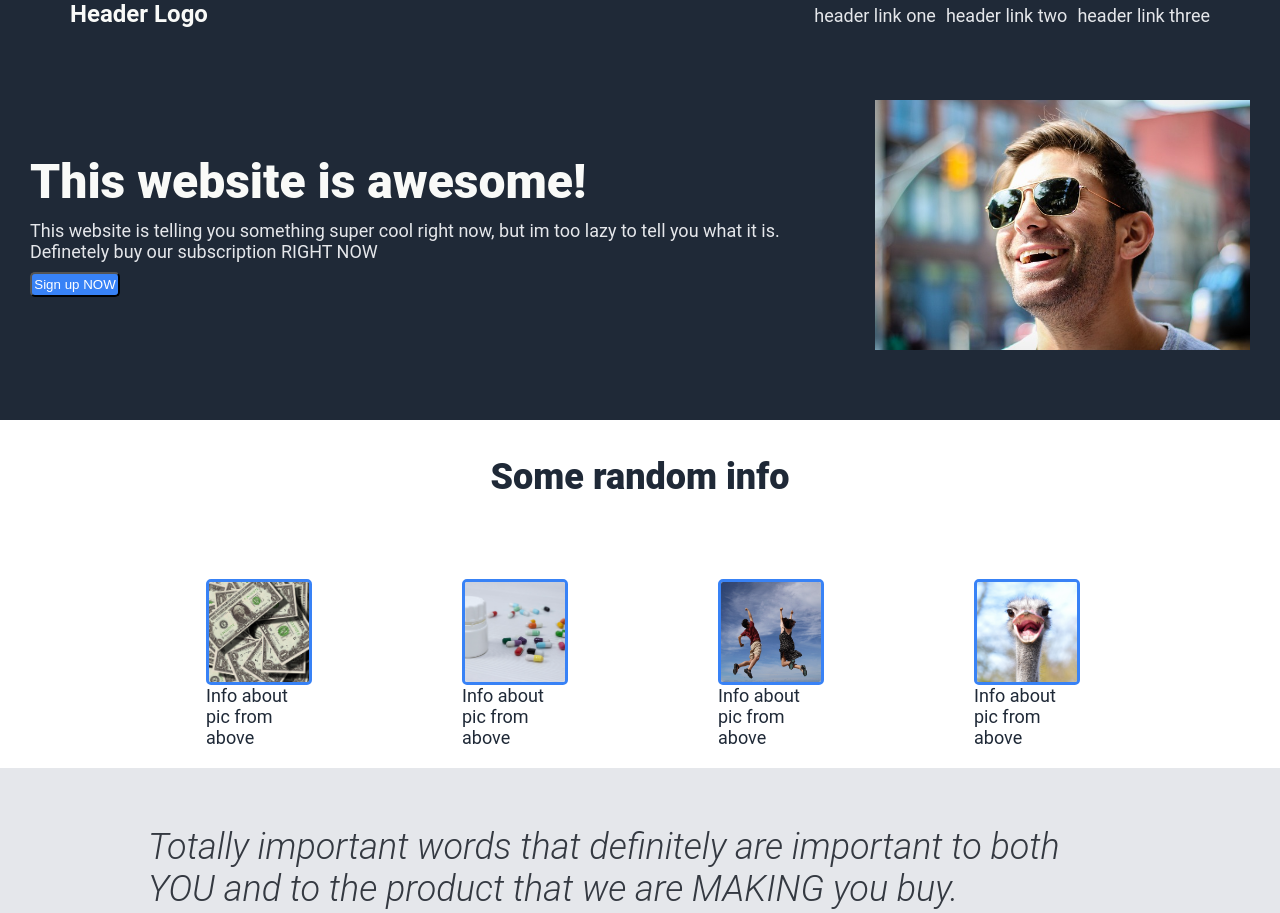
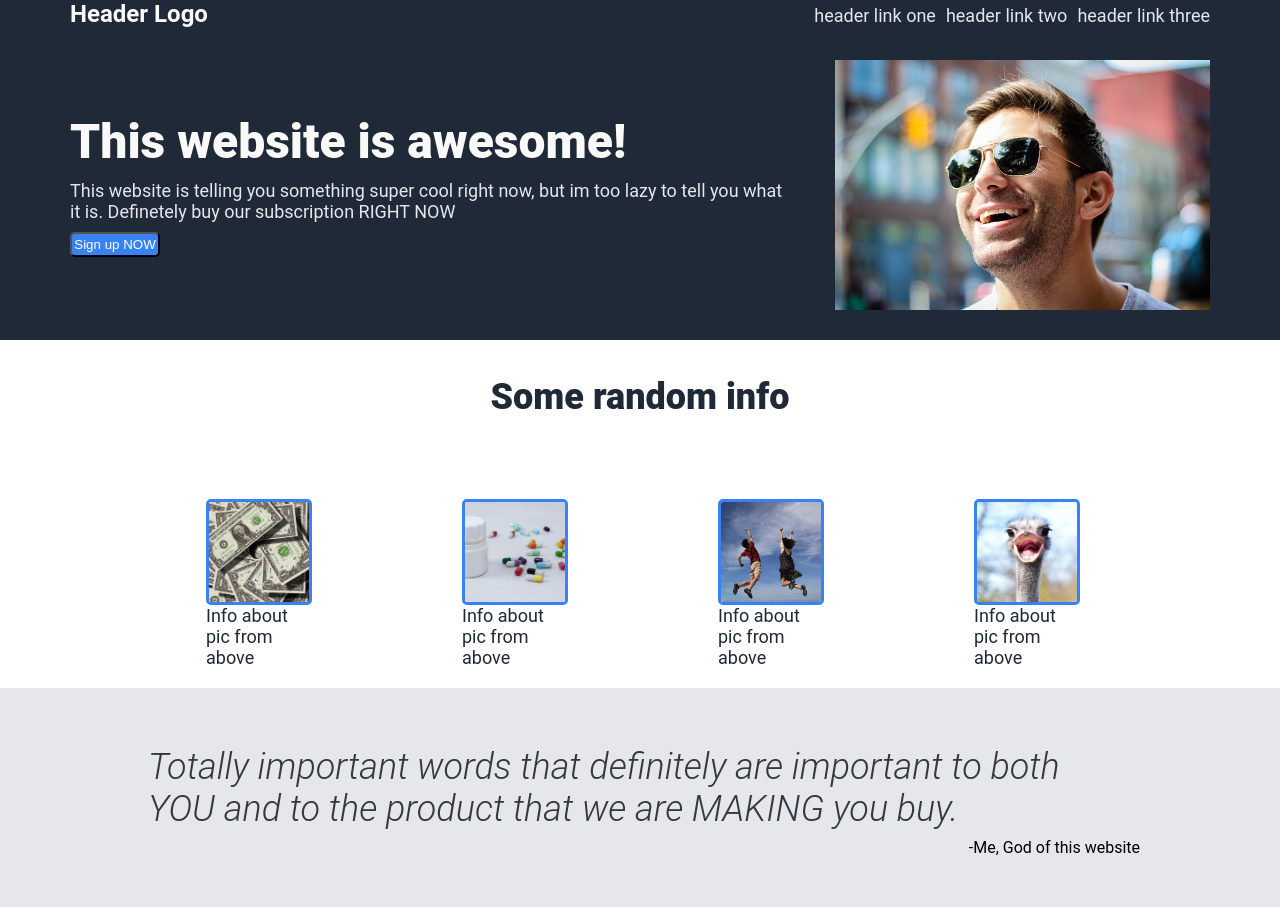
Before and after one commit to RedAngel1000/Css-website-assignment, a plain HTML site: page index.html in a window 1280 px wide. Shown: the top 913 px of the page. Drawn offline with Linux system fonts and the light colour scheme.

Commit message:
Fix padding error on section 1

```diff
--- a/styles.css
+++ b/styles.css
@@ -48,7 +48,7 @@ button {
     flex-wrap: nowrap;
     flex: auto;
     flex-direction: row;
-    padding: 70px 30px;
+    padding: 30px 70px;
     align-items: center;
     gap: 5px 40px;
     background-color: #1F2937;
```
